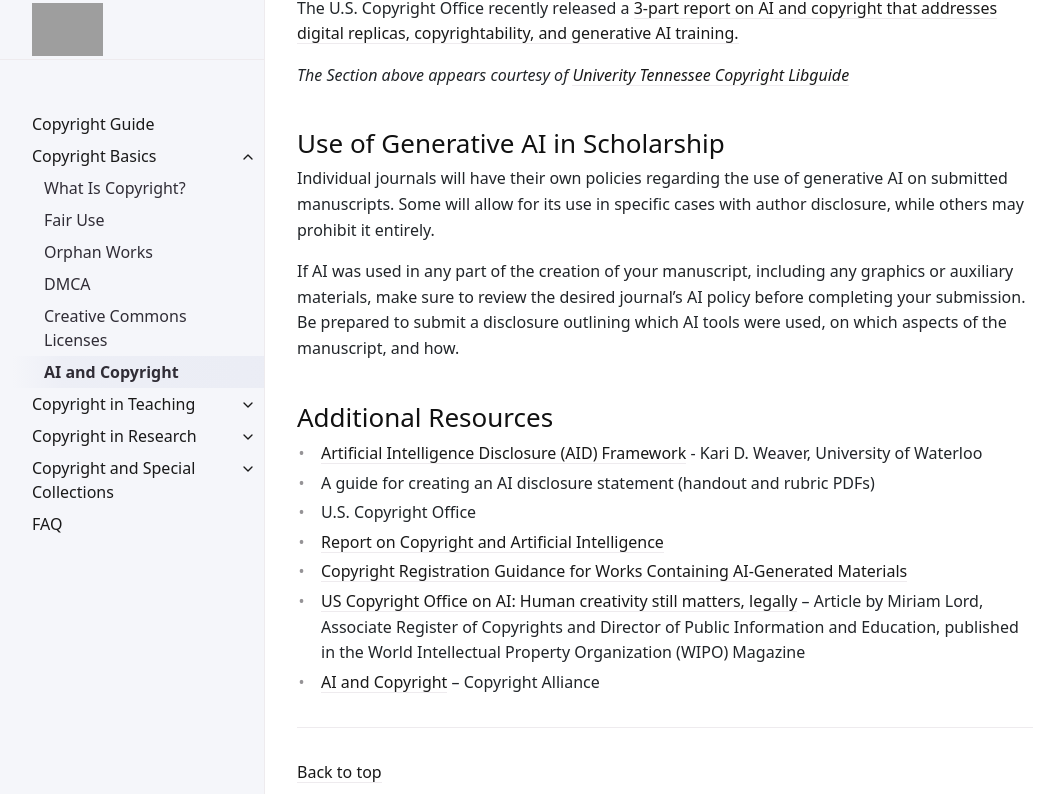
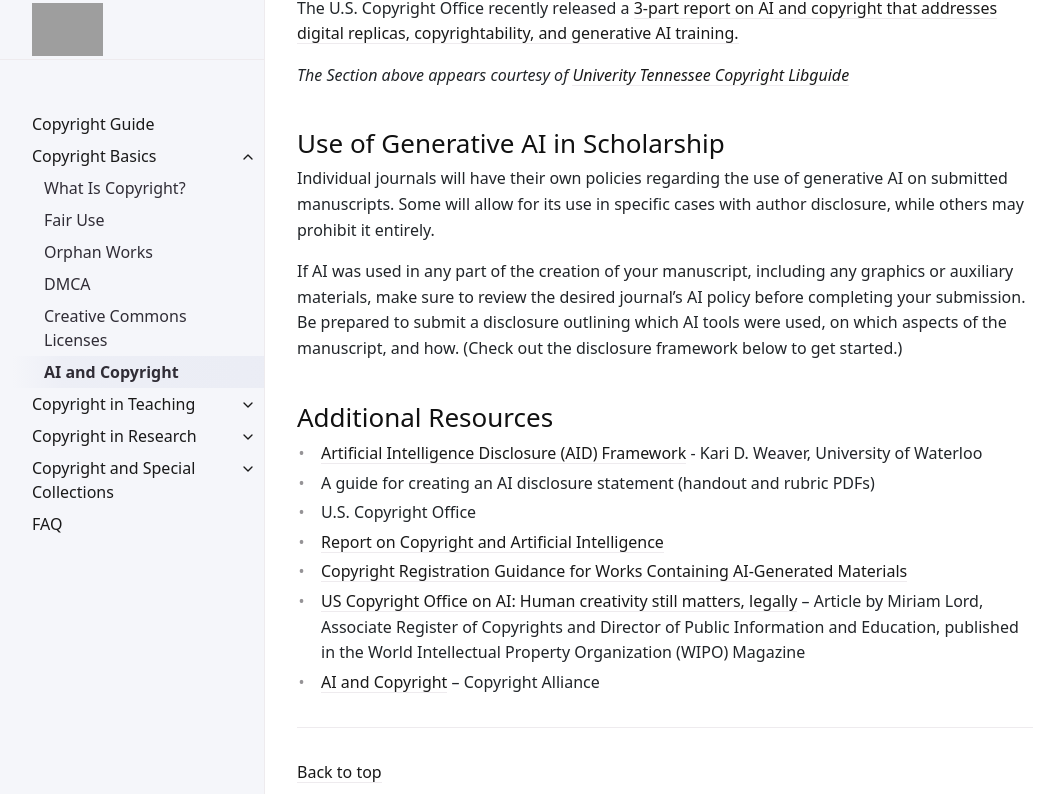
Before and after one commit to uidaholib/copyright-guide, a Jekyll site: the page built from guide/basics/ai.md, in a window 1280 px wide and 900 px high, scrolled down 535 px, cut to the strip 0-794 px from the top of the window. Shown: the whole strip, without its empty margins (107-1162 px from the left). Built offline with Jekyll 4.4.1, drawn with Linux system fonts in a browser that asks for light colours; grey boxes are pictures that could not be loaded.

Commit message:
Added a sentence

```diff
--- a/guide/basics/ai.md
+++ b/guide/basics/ai.md
@@ -18,7 +18,7 @@ _The Section above appears courtesy of [Univerity Tennessee Copyright Libguide](
 
 Individual journals will have their own policies regarding the use of generative AI on submitted manuscripts. Some will allow for its use in specific cases with author disclosure, while others may prohibit it entirely.
 
-If AI was used in any part of the creation of your manuscript, including any graphics or auxiliary materials, make sure to review the desired journal’s AI policy before completing your submission. Be prepared to submit a disclosure outlining which AI tools were used, on which aspects of the manuscript, and how.
+If AI was used in any part of the creation of your manuscript, including any graphics or auxiliary materials, make sure to review the desired journal’s AI policy before completing your submission. Be prepared to submit a disclosure outlining which AI tools were used, on which aspects of the manuscript, and how. (Check out the disclosure framework below to get started.)
 
 
 ## Additional Resources
```
